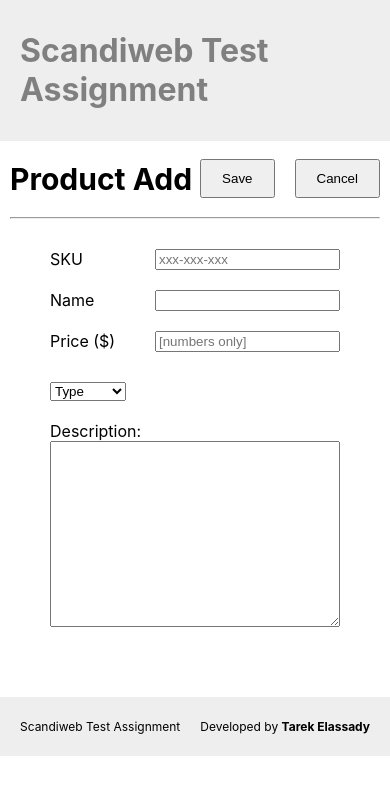
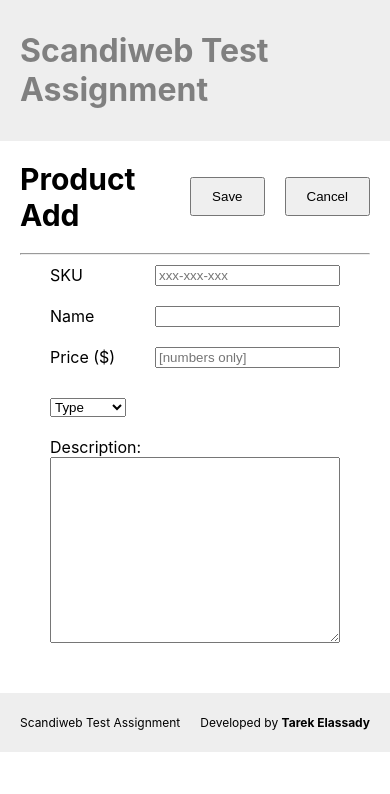
Before and after one commit to tarekelassady/Scandiweb-products-app-frontend, a React (Create React App) app: page /add-product in a window 390 px wide. Shown: the top 794 px of the page. Built offline with nearby package versions, Linux system fonts and the light colour scheme; no server answers.

Commit message:
final to deploy

```diff
--- a/src/pages/add_product.scss
+++ b/src/pages/add_product.scss
@@ -1,8 +1,5 @@
 .product-add{
     padding:0px 20px;
-    @media screen and (max-width: 490px){
-        padding:0px 10px;
-    }
 }
 .product-add-header{
     display:flex;
@@ -38,6 +35,9 @@ form{
     gap:20px;
     margin:0px 20px;
     padding:20px;
+    @media screen and (max-width: 490px){
+        padding:0px 10px;
+    }
     .main-data{
         display:flex;
         flex-wrap: wrap;
```
